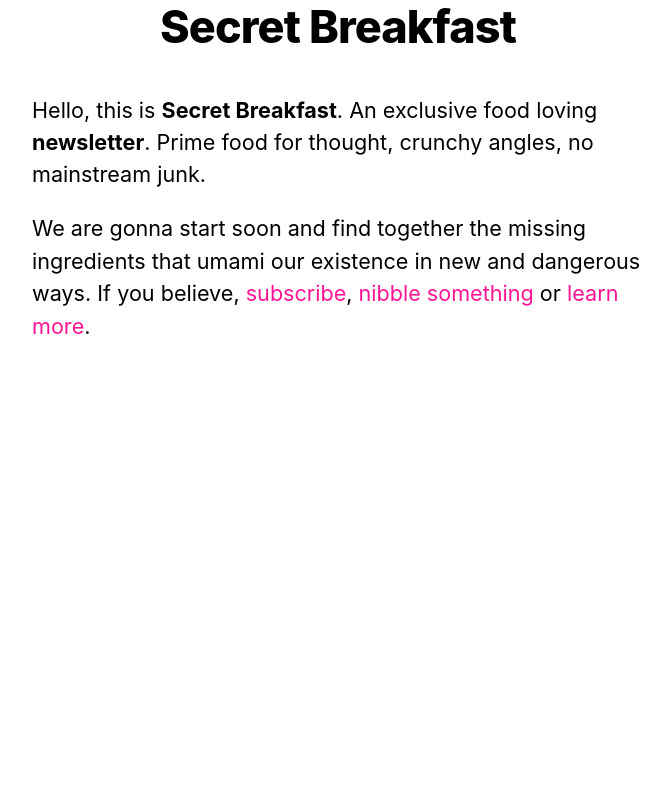
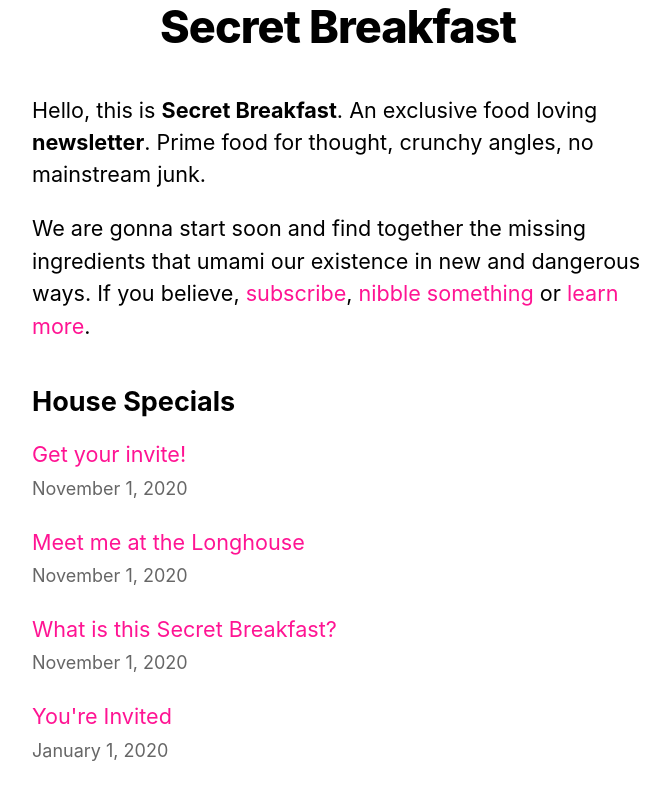
Before and after one commit to macchioni/nextjs-blog, a Next.js app: page / in a window 1280 px wide. Shown: the part 216-1016 px from the top of the page, without its empty margins (302-972 px from the left). Before the commit the page ends 800 px from the top, so only its background shows below. Built offline with nearby package versions, Linux system fonts and the light colour scheme.

Commit message:
Update index.js

```diff
--- a/pages/index.js
+++ b/pages/index.js
@@ -38,7 +38,22 @@
         </p>
 
       </section>
-
+<section className={`${utilStyles.headingMd} ${utilStyles.padding1px}`}>
+        <h2 className={utilStyles.headingLg}>House Specials</h2>
+        <ul className={utilStyles.list}>
+          {allPostsData.map(({ id, date, title }) => (
+            <li className={utilStyles.listItem} key={id}>
+              <Link href="/posts/[id]" as={`/posts/${id}`}>
+                <a>{title}</a>
+              </Link>
+              <br />
+              <small className={utilStyles.lightText}>
+                <Date dateString={date} />
+              </small>
+            </li>
+          ))}
+        </ul>
+      </section>
     </Layout>
   )
 }
```
